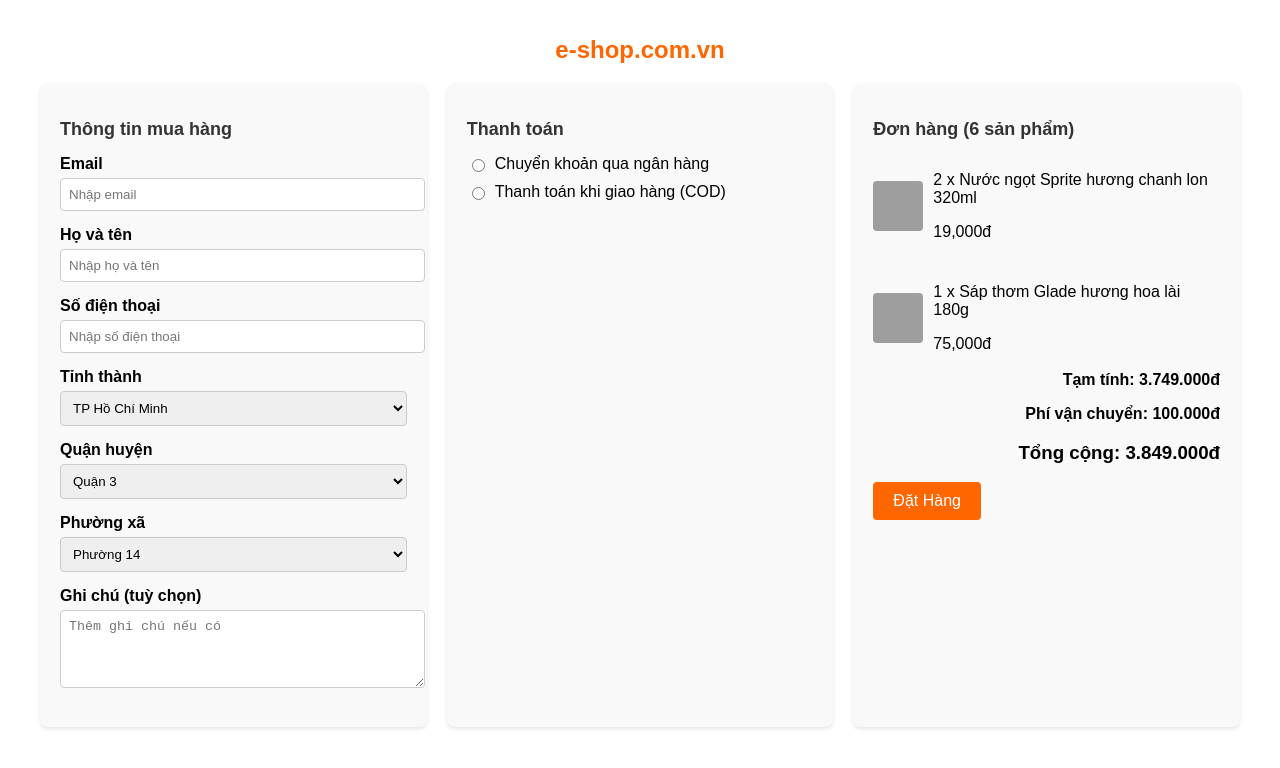
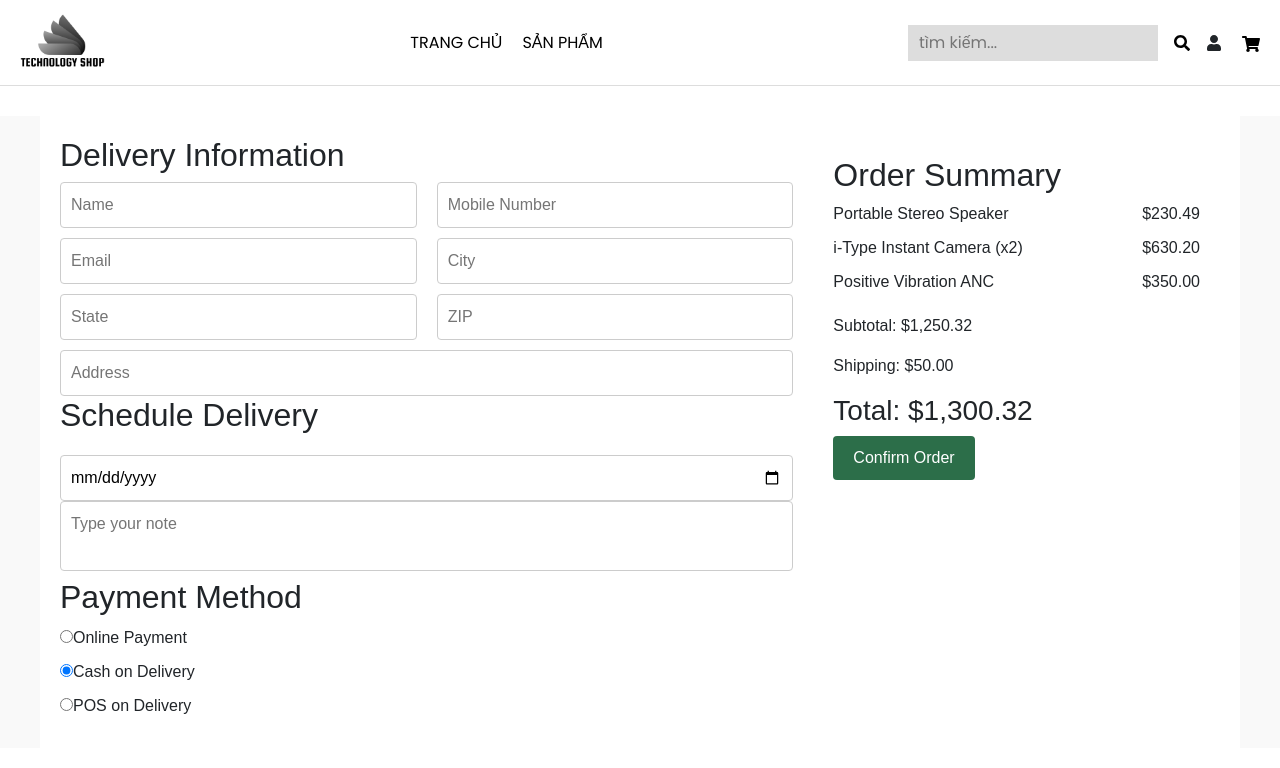
Before and after one commit to jackieluong/DA_CNPM, a React (Vite) app: page /payment in a window 1280 px wide. Shown: the top 768 px of the page. Built offline with nearby package versions, Linux system fonts and the light colour scheme; grey boxes are pictures that could not be loaded.

Commit message:
update payment page

```diff
--- a/src/App.jsx
+++ b/src/App.jsx
@@ -31,6 +31,7 @@
 
 import { RouterProvider } from 'react-router-dom'
 import { router } from './router'
+import "bootstrap/dist/css/bootstrap.min.css";
 
 
 function App() {
--- a/src/pages/Payment/Payment.jsx
+++ b/src/pages/Payment/Payment.jsx
@@ -1,99 +1,203 @@
-import React from 'react';
-import styles from './Payment.module.css';
+// import React from 'react';
+// import styles from './Payment.module.css';
+
+// import iconProduct from '../../assets/mac1.jpg'
+// import NavBar from '../../components/Navbar/Navbar';
+
+// const Payment = () => {
+//   const products = [
+//     { id: 1, name: 'Nước ngọt Sprite hương chanh lon 320ml', price: 19000, quantity: 2, image: '/images/sprite.jpg' },
+//     { id: 2, name: 'Sáp thơm Glade hương hoa lài 180g', price: 75000, quantity: 1, image: '/images/glade.jpg' },
+//     { id: 3, name: 'Dầu bôi trơn khuôn SHIN-ETSU-KMK', price: 175000, quantity: 1, image: '/images/shinetsu.jpg' },
+//   ];
+
+//   return (
+//     <div>
+//       <NavBar/>
+//     <div className={styles.checkoutPage}>
+//       {/* <h1 className={styles.logo}>e-shop.com.vn</h1> */}
+
+//       <div className={styles.content}>
+
+//          {/* Đơn hàng */}
+//         <div className={styles.section}>
+//           <h2>Đơn hàng (6 sản phẩm)</h2>
+//           <div className={styles.orderItems}>
+//             {products.map((product) => (
+//               <div className={styles.orderItem} key={product.id}>
+//                 <img src={iconProduct} alt={product.name} className={styles.productImage} />
+//                 <div className={styles.productDetails}>
+//                   <p>{product.quantity} x {product.name}</p>
+//                   <p>{product.price.toLocaleString()}đ</p>
+//                 </div>
+//               </div>
+//             ))}
+//           </div>
+//         </div>
+
+//         {/* Thông tin mua hàng */}
+//         <div className={styles.section}>
+//           <h2>Thông tin mua hàng</h2>
+//           <form className={styles.form}>
+//             <div className={styles.inputGroup}>
+//               <label>Email</label>
+//               <input type="email" placeholder="Nhập email" required />
+//             </div>
+//             <div className={styles.inputGroup}>
+//               <label>Họ và tên</label>
+//               <input type="text" placeholder="Nhập họ và tên" required />
+//             </div>
+//             <div className={styles.inputGroup}>
+//               <label>Số điện thoại</label>
+//               <input type="tel" placeholder="Nhập số điện thoại" required />
+//             </div>
+//             <div className={styles.inputGroup}>
+//               <label>Tỉnh thành</label>
+//               <select>
+//                 <option>TP Hồ Chí Minh</option>
+//               </select>
+//             </div>
+//             <div className={styles.inputGroup}>
+//               <label>Quận huyện</label>
+//               <select>
+//                 <option>Quận 3</option>
+//               </select>
+//             </div>
+//             <div className={styles.inputGroup}>
+//               <label>Phường xã</label>
+//               <select>
+//                 <option>Phường 14</option>
+//               </select>
+//             </div>
+//             <div className={styles.inputGroup}>
+//               <label>Ghi chú (tuỳ chọn)</label>
+//               <textarea placeholder="Thêm ghi chú nếu có"></textarea>
+//             </div>
+//           </form>
+//         </div>
+
+
+//         {/* Thanh toán */}
+//         <div className={styles.section}>
+//           <h2>Thanh toán</h2>
+//           <form className={styles.paymentForm}>
+//             <div className={styles.radioGroup}>
+//               <input type="radio" id="bankTransfer" name="payment" />
+//               <label htmlFor="bankTransfer">Chuyển khoản qua ngân hàng</label>
+//             </div>
+//             <div className={styles.radioGroup}>
+//               <input type="radio" id="cod" name="payment" />
+//               <label htmlFor="cod">Thanh toán khi giao hàng (COD)</label>
+//             </div>
+//           </form>
+//           <div className={styles.total}>
+//             <p>Tạm tính: 3.749.000đ</p>
+//             <p>Phí vận chuyển: 100.000đ</p>
+//             <h3>Tổng cộng: 3.849.000đ</h3>
+//           </div>
+//           <button type="submit" className={styles.orderButton}>
+//             Đặt Hàng
+//           </button>
+//         </div>
+//       </div>
+//     </div>
+//     </div>
+//   );
+// };
+
+// export default Payment;
+
+
+import React, { useState } from "react";
+import styles from "./Payment.module.css";
+import NavBar from "../../components/Navbar/Navbar";
 
 const Payment = () => {
-  const products = [
-    { id: 1, name: 'Nước ngọt Sprite hương chanh lon 320ml', price: 19000, quantity: 2, image: '/images/sprite.jpg' },
-    { id: 2, name: 'Sáp thơm Glade hương hoa lài 180g', price: 75000, quantity: 1, image: '/images/glade.jpg' },
-    { id: 3, name: 'Dầu bôi trơn khuôn SHIN-ETSU-KMK', price: 175000, quantity: 1, image: '/images/shinetsu.jpg' },
-  ];
+  const [deliveryDate, setDeliveryDate] = useState("");
+
+  const handleConfirmOrder = () => {
+    alert("Order Confirmed!");
+  };
 
   return (
-    <div className={styles.checkoutPage}>
-      <h1 className={styles.logo}>e-shop.com.vn</h1>
+    <div>
+      <NavBar/>
+      <div className={styles.bodyPage}>
+        <div className={styles.container}>
+          <div className={styles.leftSection}>
+            <h2>Delivery Information</h2>
+            <form className={styles.form}>
+              <div className={styles.formSection}>
+                <input type="text" placeholder="Name" className={styles.input} />
+                <input type="text" placeholder="Mobile Number" className={styles.input} />
+              </div>
+              <div className={styles.formSection}>
+                <input type="email" placeholder="Email" className={styles.input} />
+                <input type="text" placeholder="City" className={styles.input} />
+              </div>
 
-      <div className={styles.content}>
-        {/* Thông tin mua hàng */}
-        <div className={styles.section}>
-          <h2>Thông tin mua hàng</h2>
-          <form className={styles.form}>
-            <div className={styles.inputGroup}>
-              <label>Email</label>
-              <input type="email" placeholder="Nhập email" required />
+              <div className={styles.formSection}>
+                <input type="text" placeholder="State" className={styles.input} />
+                <input type="text" placeholder="ZIP" className={styles.input} />
+              </div>
+              <input type="text" placeholder="Address" className={styles.input} />
+            </form>
+
+            <h2>Schedule Delivery</h2>
+            <div className={styles.schedule}>
+              <input
+                type="date"
+                value={deliveryDate}
+                onChange={(e) => setDeliveryDate(e.target.value)}
+                className={styles.input}
+              />
+              <textarea placeholder="Type your note" className={styles.textarea}></textarea>
             </div>
-            <div className={styles.inputGroup}>
-              <label>Họ và tên</label>
-              <input type="text" placeholder="Nhập họ và tên" required />
+
+            <h2>Payment Method</h2>
+            <div className={styles.paymentMethods}>
+              <label>
+                <input type="radio" name="payment" value="online" />
+                Online Payment
+              </label>
+              <label>
+                <input type="radio" name="payment" value="cash" defaultChecked />
+                Cash on Delivery
+              </label>
+              <label>
+                <input type="radio" name="payment" value="pos" />
+                POS on Delivery
+              </label>
             </div>
-            <div className={styles.inputGroup}>
-              <label>Số điện thoại</label>
-              <input type="tel" placeholder="Nhập số điện thoại" required />
+          </div>
+
+          <div className={styles.rightSection}>
+            <h2>Order Summary</h2>
+            <div className={styles.orderItem}>
+              <span>Portable Stereo Speaker</span>
+              <span>$230.49</span>
             </div>
-            <div className={styles.inputGroup}>
-              <label>Tỉnh thành</label>
-              <select>
-                <option>TP Hồ Chí Minh</option>
-              </select>
+            <div className={styles.orderItem}>
+              <span>i-Type Instant Camera (x2)</span>
+              <span>$630.20</span>
             </div>
-            <div className={styles.inputGroup}>
-              <label>Quận huyện</label>
-              <select>
-                <option>Quận 3</option>
-              </select>
+            <div className={styles.orderItem}>
+              <span>Positive Vibration ANC</span>
+              <span>$350.00</span>
             </div>
-            <div className={styles.inputGroup}>
-              <label>Phường xã</label>
-              <select>
-                <option>Phường 14</option>
-              </select>
+            <div className={styles.summary}>
+              <p>Subtotal: $1,250.32</p>
+              <p>Shipping: $50.00</p>
+              <h3>Total: $1,300.32</h3>
             </div>
-            <div className={styles.inputGroup}>
-              <label>Ghi chú (tuỳ chọn)</label>
-              <textarea placeholder="Thêm ghi chú nếu có"></textarea>
-            </div>
-          </form>
-        </div>
-
-        {/* Thanh toán */}
-        <div className={styles.section}>
-          <h2>Thanh toán</h2>
-          <form className={styles.paymentForm}>
-            <div className={styles.radioGroup}>
-              <input type="radio" id="bankTransfer" name="payment" />
-              <label htmlFor="bankTransfer">Chuyển khoản qua ngân hàng</label>
-            </div>
-            <div className={styles.radioGroup}>
-              <input type="radio" id="cod" name="payment" />
-              <label htmlFor="cod">Thanh toán khi giao hàng (COD)</label>
-            </div>
-          </form>
-        </div>
-
-        {/* Đơn hàng */}
-        <div className={styles.section}>
-          <h2>Đơn hàng (6 sản phẩm)</h2>
-          <div className={styles.orderItems}>
-            {products.map((product) => (
-              <div className={styles.orderItem} key={product.id}>
-                <img src={product.image} alt={product.name} className={styles.productImage} />
-                <div className={styles.productDetails}>
-                  <p>{product.quantity} x {product.name}</p>
-                  <p>{product.price.toLocaleString()}đ</p>
-                </div>
-              </div>
-            ))}
+            <button className={styles.confirmButton} onClick={handleConfirmOrder}>
+              Confirm Order
+            </button>
           </div>
-          <div className={styles.total}>
-            <p>Tạm tính: 3.749.000đ</p>
-            <p>Phí vận chuyển: 100.000đ</p>
-            <h3>Tổng cộng: 3.849.000đ</h3>
-          </div>
-          <button type="submit" className={styles.orderButton}>
-            Đặt Hàng
-          </button>
         </div>
       </div>
     </div>
+
   );
 };
 
--- a/src/pages/Payment/Payment.module.css
+++ b/src/pages/Payment/Payment.module.css
@@ -1,4 +1,4 @@
-.checkoutPage {
+/* .checkoutPage {
     display: flex;
     flex-direction: column;
     align-items: center;
@@ -21,12 +21,13 @@
   }
 
   .section {
-    background: #f9f9f9;
+    background: white;
     border-radius: 8px;
     padding: 20px;
     flex: 1;
     min-width: 300px;
-    box-shadow: 0 2px 4px rgba(0, 0, 0, 0.1);
+    border: 1px solid #ccc;
+     box-shadow: 0 2px 4px rgba(0, 0, 0, 0.1);
   }
 
   .section h2 {
@@ -75,7 +76,7 @@
   }
 
   .orderItems {
-    max-height: 200px;
+    max-height: 400px;
     overflow-y: auto;
     padding: 0;
     margin: 0 0 10px 0;
@@ -117,3 +118,87 @@
   .orderButton:hover {
     background-color: #e65500;
   }
+   */
+
+
+   .bodyPage {
+    background-color: #f9f9f9;
+    top: 0;
+   }
+
+   .container {
+    display: flex;
+    padding: 20px;
+    gap: 20px;
+    font-family: Arial, sans-serif;
+    margin: 30px 40px;
+    background: white;
+  }
+
+  .leftSection {
+    flex: 1;
+  }
+
+  .rightSection {
+    flex: 0.5;
+    padding: 20px;
+    border-radius: 8px;
+  }
+
+  .form {
+    display: flex;
+    flex-direction: column;
+    gap: 10px;
+  }
+
+  .input {
+    padding: 10px;
+    border: 1px solid #ccc;
+    border-radius: 4px;
+    width: 100%;
+  }
+
+  .textarea {
+    padding: 10px;
+    border: 1px solid #ccc;
+    border-radius: 4px;
+    width: 100%;
+    resize: none;
+  }
+
+  .schedule {
+    margin-top: 20px;
+  }
+
+  .paymentMethods label {
+    display: block;
+    margin: 10px 0;
+  }
+
+  .orderItem {
+    display: flex;
+    justify-content: space-between;
+    margin-bottom: 10px;
+  }
+
+  .summary {
+    margin-top: 20px;
+  }
+
+  .confirmButton {
+    padding: 10px 20px;
+    background-color: #2c6e49;
+    color: white;
+    border: none;
+    border-radius: 4px;
+    cursor: pointer;
+  }
+
+  .confirmButton:hover {
+    background-color: #1f5336;
+  }
+
+  .formSection {
+    display: flex;
+    gap: 20px;
+  }
```
